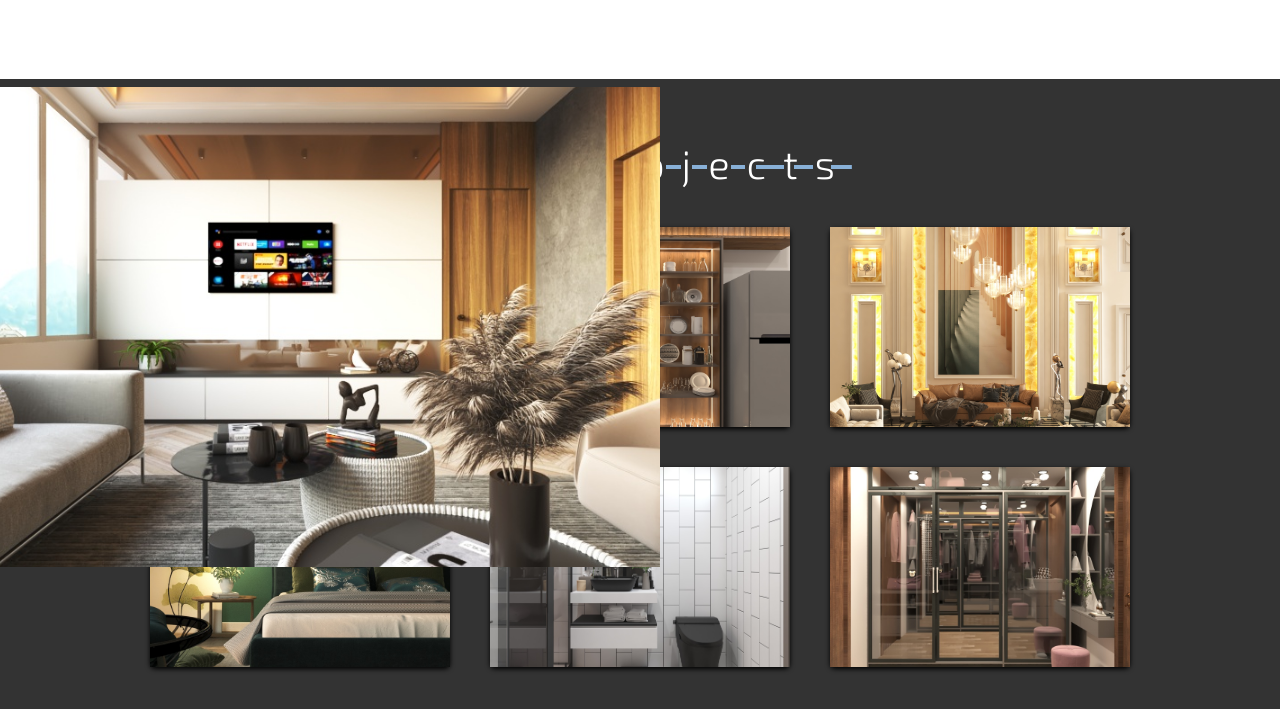
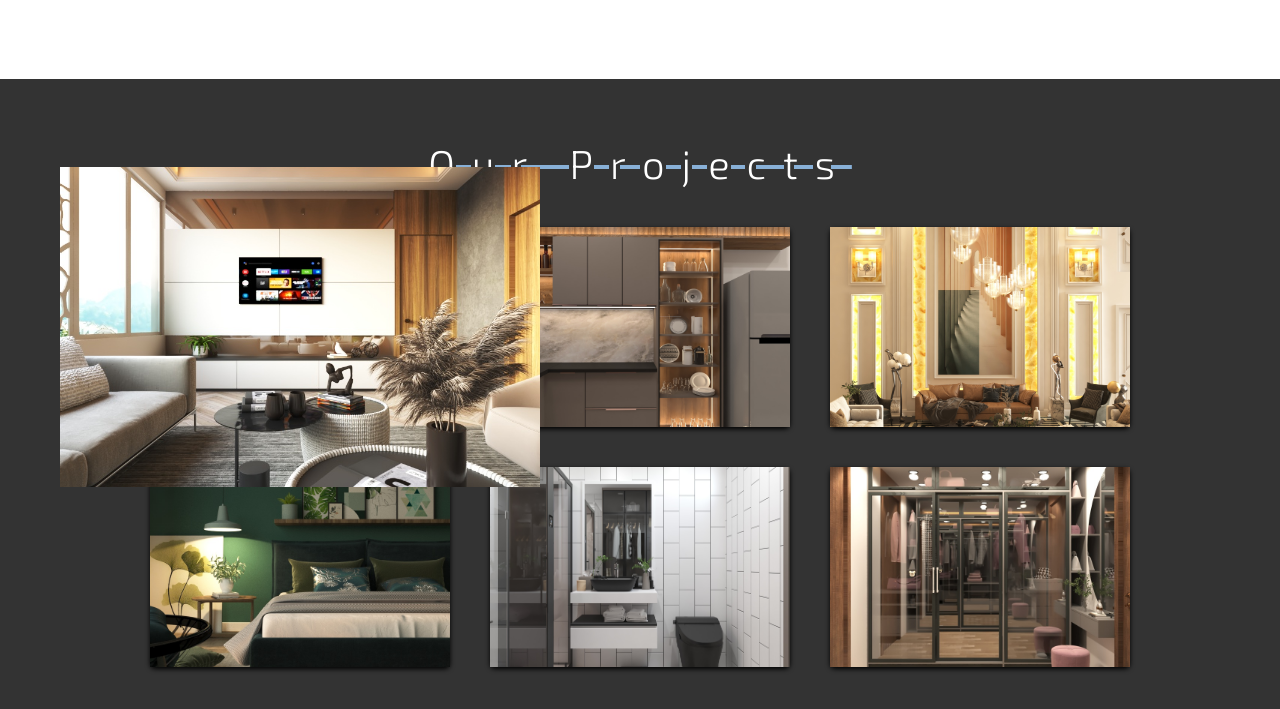
Before and after one commit to bhmi-1402/interior, a plain HTML site: page index.html in a window 1280 px wide. In both pictures the pointer is over the picture 300 px from the left and 3028 px from the top of the page. Shown: the part 2701-3410 px from the top of the page. Drawn offline with nearby package versions, Linux system fonts and the light colour scheme.

Commit message:
Add files via upload

```diff
--- a/style.css
+++ b/style.css
@@ -239,7 +239,7 @@ color: #fff;
     object-fit: cover;
 }
 .project .box-container .box img:hover{
-    transform: scale(2.4);
+    transform: scale(1.6);
 }
 .contact{
     min-height: 100vh;
```
Also changed, not shown: IMG-8367.PNG (added).
